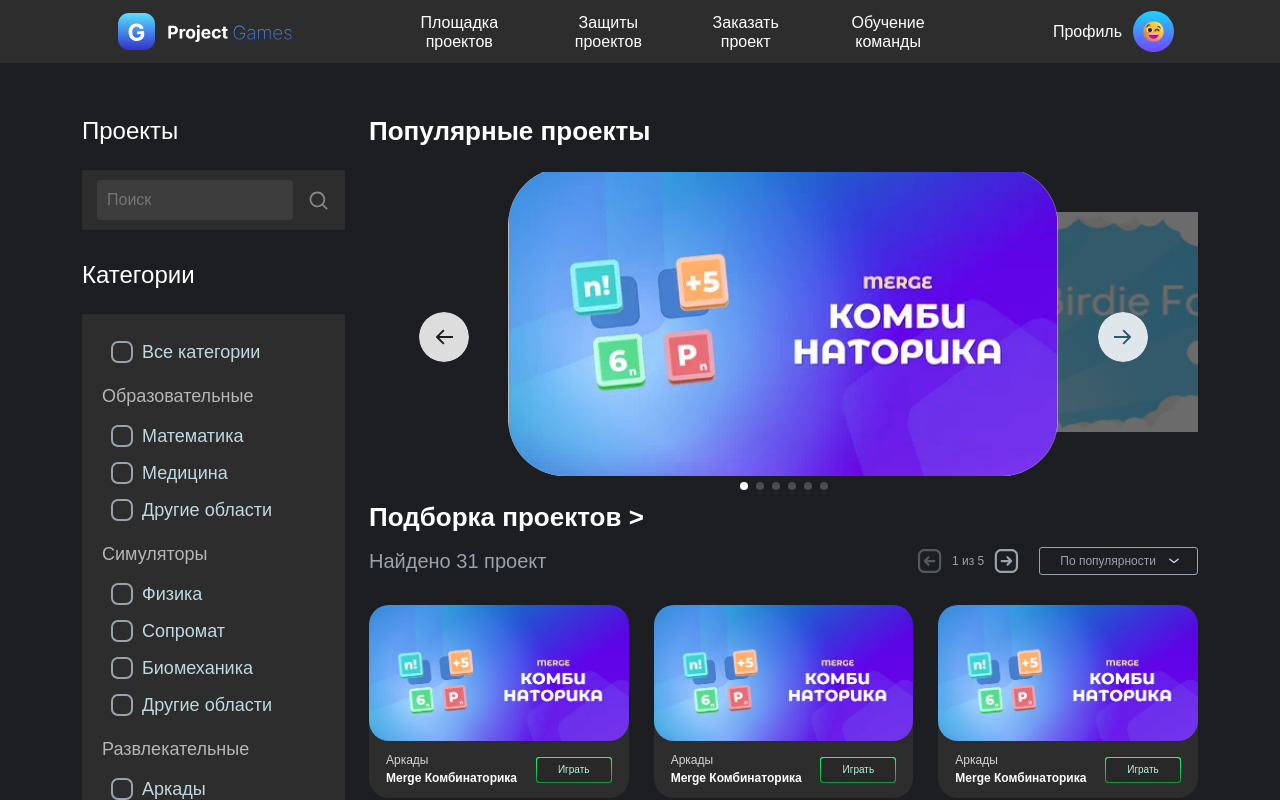
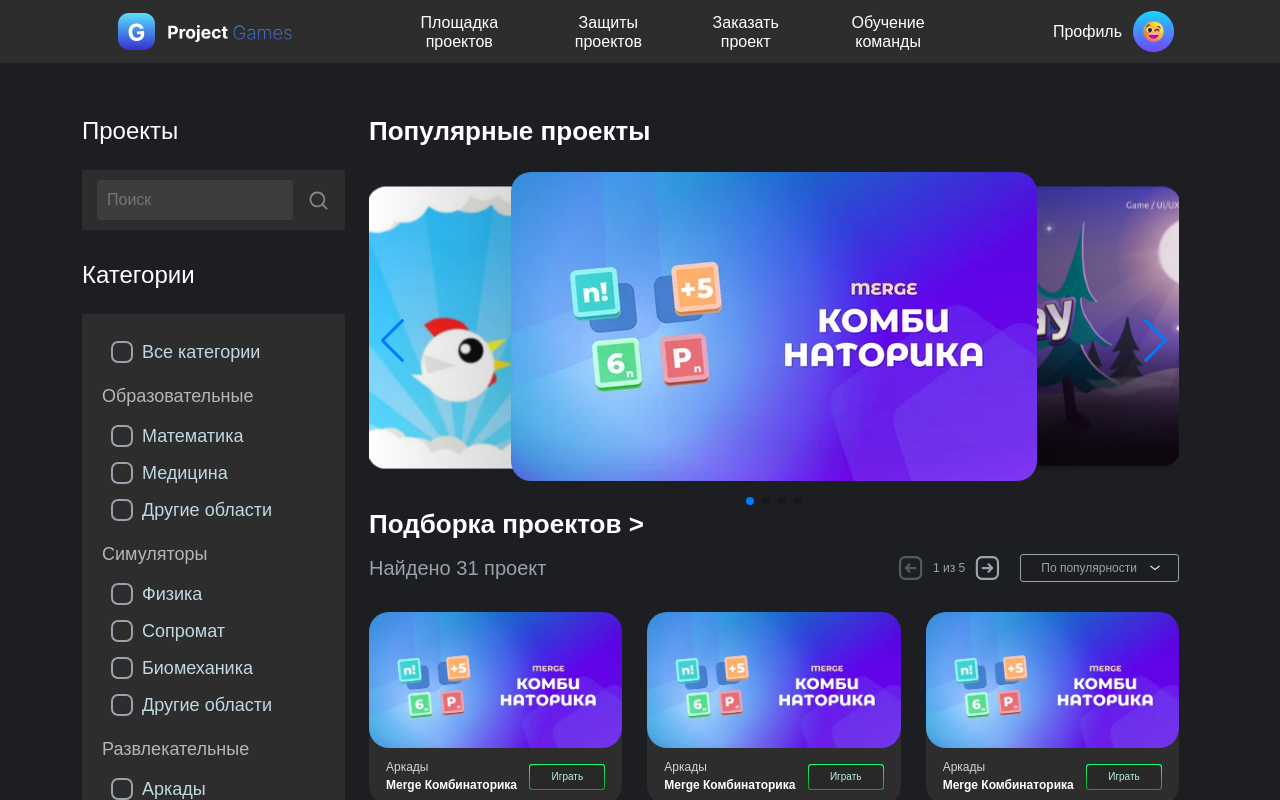
Before and after one commit to d-a-v-a/web-agregator, a React (Create React App) app: page / in a window 1280 px wide. Shown: the top 800 px of the page. Built offline with nearby package versions, Linux system fonts and the light colour scheme; a web font is replaced by a local one.

Commit message:
refactor swiper

```diff
--- a/package.json
+++ b/package.json
@@ -13,6 +13,7 @@
     "@types/styled-components": "^5.1.26",
     "react": "^18.2.0",
     "react-dom": "^18.2.0",
+    "react-id-swiper": "^4.0.0",
     "react-scripts": "5.0.1",
     "styled-components": "^5.3.9",
     "swiper": "^9.2.3",
--- a/src/App.tsx
+++ b/src/App.tsx
@@ -1,14 +1,16 @@
 import React from 'react';
 import './App.css';
-import FirstPage from "./pages/FirsPage/FirstPage";
+import Home from "./pages/Home/Home";
 import Header from "./components/header/Header";
 import Footer from "./components/Footer/Footer";
+
+
 
 function App() {
   return (
     <div className="App">
       <Header/>
-      <FirstPage/>
+      <Home/>
       <Footer/>
     </div>
   );
--- a/src/components/PopularProjects/PopularProjects.css
+++ /dev/null
@@ -1,131 +0,0 @@
-.title-popular {
-    margin-bottom: 25px;
-    font-weight: 600;
-    font-size: 26px;
-    color: #FFFFFF;
-}
-.slider {
-    position: relative;
-}
-.swiper-nav {
-    position: absolute;
-    top: 0;
-    left: 0;
-    width: 100%;
-    height: 100%;
-}
-.slider > .swiper {
-    height: 330px;
-    padding: 0 40px;
-    padding-bottom: 30px;
-}
-
-.swiper-button-next, .swiper-button-prev {
-    position: absolute;
-    top: 50%;
-    margin-top: -25px;
-    cursor: pointer;
-
-    width: 50px;
-    height: 50px;
-
-    display: flex;
-    align-items: center;
-    justify-content: center;
-
-    z-index: 10;
-}
-
-.swiper-pagination-bullet {
-    background-color: var(--white-color) !important;
-    transition: opacity 0.3s ease-in-out;
-}
-
-.swiper-pagination-bullet-active {
-    opacity: 0.45;
-}
-
-.swiper-button-next::after, .swiper-button-prev::after {
-    content: '';
-    width: 100%;
-    height: 100%;
-    -webkit-border-radius: 50%;
-    -moz-border-radius: 50%;
-    border-radius: 50%;
-    background: url("../../assets/images/slider-arrow.svg");
-    background-size: contain;
-}
-
-.swiper-button-prev {
-    left: 50px;
-}
-
-.swiper-button-next {
-    left: auto;
-    right: 50px;
-}
-
-.swiper-button-next::after {
-    transform: rotate(180deg);
-}
-
-
-.swiper-slide {
-    height: 110px !important;
-    position: relative;
-    background-color: #3431CE;
-    transition: transform 0.3s ease-in-out;
-    -webkit-border-radius: 20px;
-    -moz-border-radius: 20px;
-    border-radius: 20px;
-    overflow: hidden;
-    background-size: cover;
-}
-
-.swiper-slide img {
-    position: absolute;
-    width: 100%;
-    height: 100%;
-    object-fit: cover;
-}
-
-
-.swiper-wrapper {
-    align-items: center;
-    height: 100%;
-}
-
-.swiper-slide::after {
-    content: '';
-    position: absolute;
-    top: 0;
-    left: 0;
-    width: 100%;
-    height: 100%;
-    background: none;
-    -webkit-border-radius: 20px;
-    -moz-border-radius: 20px;
-    border-radius: 20px;
-}
-
-.swiper-slide:not(.swiper-slide-active)::after {
-    border-radius: 20px;
-    background: linear-gradient(0deg, rgba(45, 45, 45, 0.7), rgba(45, 45, 45, 0.7));
-}
-
-.swiper-slide.swiper-slide-active {
-    background-color: #fff;
-    transform: scale(2.8) !important;
-    z-index: 2;
-
-}
-
-.swiper-slide.swiper-slide-prev {
-    transform: scale(2) !important;
-    transition: none !important;
-}
-
-.swiper-slide.swiper-slide-next {
-    transform: scale(2) !important;
-    transition: none !important;
-}
--- a/src/components/PopularProjects/PopularProjects.tsx
+++ b/src/components/PopularProjects/PopularProjects.tsx
@@ -1,67 +1,30 @@
 import React from "react";
 import styled from "styled-components";
-import "./PopularProjects.css"
-import { Swiper, SwiperSlide } from 'swiper/react';
-import 'swiper/css';
-import 'swiper/css/pagination';
-import 'swiper/css/scrollbar';
-import {Navigation, Pagination} from "swiper";
-import image1 from '../../assets/images/image1.jpg'
-import image2 from '../../assets/images/image2.jpg'
-import image3 from '../../assets/images/image3.jpg'
+import SwiperProjects from "../ui/Swiper/Swiper";
 
 
-const PopularProjects = () => {
-    const settings = {
-        'centeredSlides': true,
-        'spaceBetween': 80,
-        'slidesPerView': 3,
-        'navigation': {
-            'nextEl': '.swiper-button-next',
-            'prevEl': '.swiper-button-prev',
-        },
-        'allowTouchMove': false,
-        'pagination': {
-            'clickable': true
-        }
-    }
+const PopularProjectsStyle = styled.div`
 
-    return (
-        <div>
-            <h2 className='title-popular'>Популярные проекты</h2>
-            <div className='slider'>
-                <Swiper
-                    modules={[Navigation, Pagination]}
-                    {...settings}
-                >
-                    <SwiperSlide>
-                        <img src={image1} alt=""/>
-                    </SwiperSlide>
-                    <SwiperSlide>
-                        <img src={image2} alt=""/>
-                    </SwiperSlide>
-                    <SwiperSlide>
-                        <img src={image1} alt=""/>
-                    </SwiperSlide>
-                    <SwiperSlide>
-                        <img src={image3} alt=""/>
-                    </SwiperSlide>
-                    <SwiperSlide>
-                        <img src={image3} alt=""/>
-                    </SwiperSlide>
-                    <SwiperSlide>
-                        <img src={image2} alt=""/>
-                    </SwiperSlide>
+`
 
-                    <div className="swiper-tools">
-                        <div className="swiper-nav">
-                            <div className="swiper-button-prev">  </div>
-                            <div className="swiper-button-next"> </div>
-                        </div>
-                    </div>
-                </Swiper>
-            </div>
-        </div>
-    )}
+
+const H1Style = styled.h1`
+  margin: 0 0 25px 0;
+  font-style: normal;
+  font-weight: 600;
+  font-size: 26px;
+  line-height: 31px;
+  color: var(--white-color);
+`
+
+
+function PopularProjects(){
+  return(
+      <PopularProjectsStyle>
+        <H1Style>Популярные проекты</H1Style>
+        <SwiperProjects/>
+      </PopularProjectsStyle>
+  )
+}
 
 export default PopularProjects
--- a/src/components/SelectionProjects/SelectionProjects.tsx
+++ b/src/components/SelectionProjects/SelectionProjects.tsx
@@ -59,7 +59,7 @@ const Grid = styled.div`
 const SelectionProjects = () => {
     const divs = Array(15).fill(10).map((_, i) => <PreviewProject key={i} image={image1} category='Аркады' name='Merge Комбинаторика'/>)
     return (
-        <div>
+        <div style={{maxWidth: 810}}>
             <H2Style>Подборка проектов &gt;</H2Style>
             <Options>
                 <FoundStyle>Найдено 31 проект</FoundStyle>
--- /dev/null
+++ b/src/components/ui/Swiper/Swiper.tsx
@@ -0,0 +1,80 @@
+import React from "react";
+import styled from "styled-components";
+import { Swiper, SwiperSlide } from 'swiper/react';
+import { Navigation, Pagination, Scrollbar, A11y, EffectCoverflow } from "swiper";
+import image1 from '../../../assets/images/image1.jpg'
+import image2 from '../../../assets/images/image2.jpg'
+import image3 from '../../../assets/images/image3.jpg'
+import 'swiper/swiper-bundle.css'
+
+const SwiperBlockStyle = styled.div`
+  position: relative;
+  width: 100%;
+  max-width: 810px;
+  height: 337px;
+  overflow: hidden;
+
+  .swiper {
+    position: relative;
+  }
+
+  .swiper .swiper-slide{
+    margin-bottom: 27px;
+    width: 526px !important;
+    height: 310px !important;
+    position: relative;
+    border-radius: 20px;
+    flex-shrink: 0;
+  }
+
+  .swiper .swiper-slide img {
+    border-radius: 20px;
+  }
+
+  .swiper-pagination {
+    bottom: 0;
+  }
+`
+
+const SwiperWrapper = styled.div`
+  position: absolute;
+  left: -100px;
+  right: -100px;
+  top: 0;
+  bottom: 0;
+`
+
+
+function SwiperProjects(){
+  return (
+      <SwiperBlockStyle>
+        <Swiper
+            modules={[Navigation, Pagination, Scrollbar, A11y, EffectCoverflow]}
+            spaceBetween={0}
+
+            grabCursor={true}
+            effect={'coverflow'}
+            navigation
+            pagination={{ clickable: true }}
+            centeredSlides={true}
+            loop={true}
+            coverflowEffect={{
+              rotate: 0,
+              stretch: 304,
+              depth: 100,
+              modifier: 1.132,
+            }}
+            slidesPerView={"auto"}
+        >
+          <SwiperWrapper>
+            <SwiperSlide><img src={image1} style={{width: '100%'}} alt=""/></SwiperSlide>
+            <SwiperSlide><img src={image3} style={{width: '100%'}} alt=""/></SwiperSlide>
+            <SwiperSlide><img src={image2} style={{width: '100%'}} alt=""/></SwiperSlide>
+            <SwiperSlide><img src={image2} style={{width: '100%'}} alt=""/></SwiperSlide>
+          </SwiperWrapper>
+        </Swiper>
+      </SwiperBlockStyle>
+
+  )
+}
+export default SwiperProjects
--- a/src/pages/FirsPage/FirstPage.tsx
+++ b/src/pages/Home/Home.tsx
@@ -1,8 +1,8 @@
 import React from "react";
 import FilterOnPage from "../../components/FiltersOnPage/FilterOnPage";
 import styled from "styled-components";
+import SelectionProjects from "../../components/SelectionProjects/SelectionProjects";
 import PopularProjects from "../../components/PopularProjects/PopularProjects";
-import SelectionProjects from "../../components/SelectionProjects/SelectionProjects";
 
 const FirstPageStyle = styled.div`
   display: flex;
@@ -13,11 +13,13 @@ const FirstPageStyle = styled.div`
 
 `
 
-function FirstPage() {
+
+
+function Home() {
   return(
       <FirstPageStyle>
         <FilterOnPage/>
-        <div style={{'flex': '1 1', 'minWidth': 0}}>
+        <div>
           <PopularProjects />
           <SelectionProjects />
         </div>
@@ -25,4 +27,4 @@ function FirstPage() {
   )
 }
 
-export default FirstPage
+export default Home
```
Also changed, not shown: 1 other file (tests, documents, lock files or other folders).
